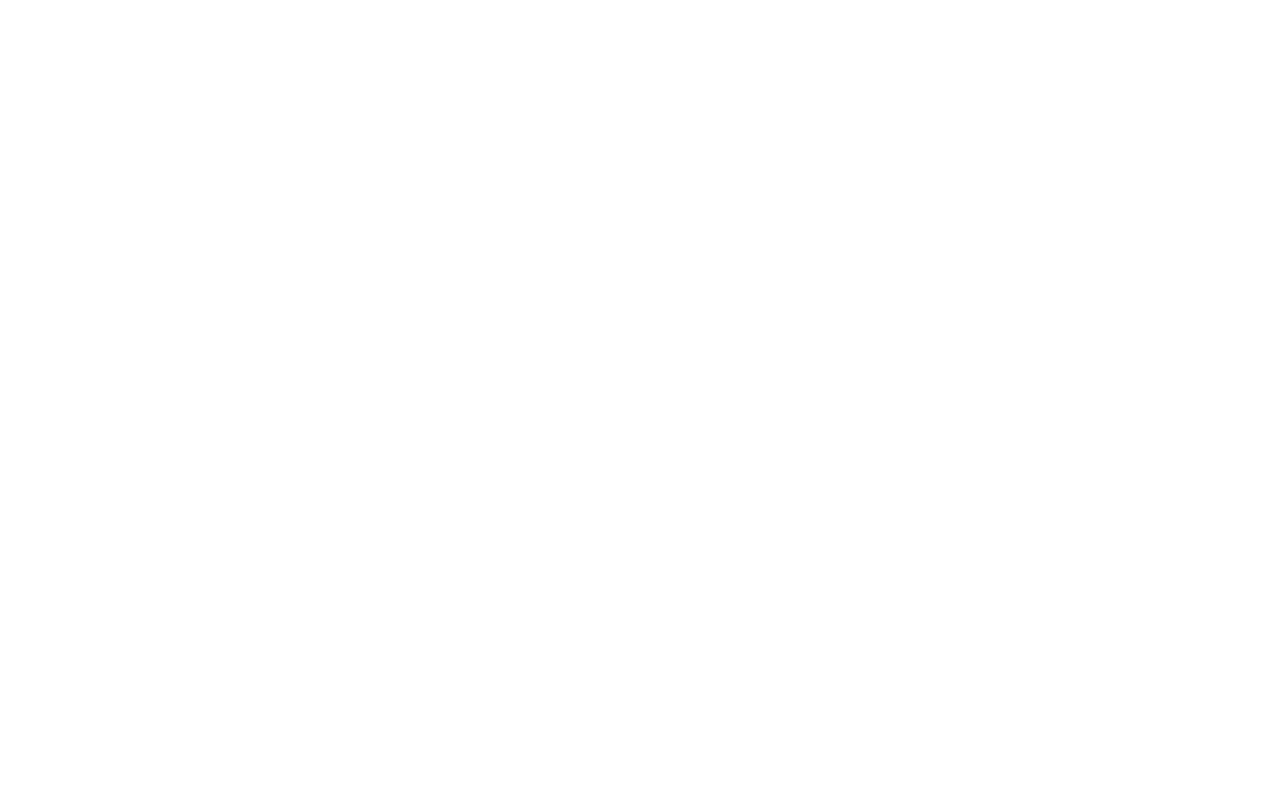
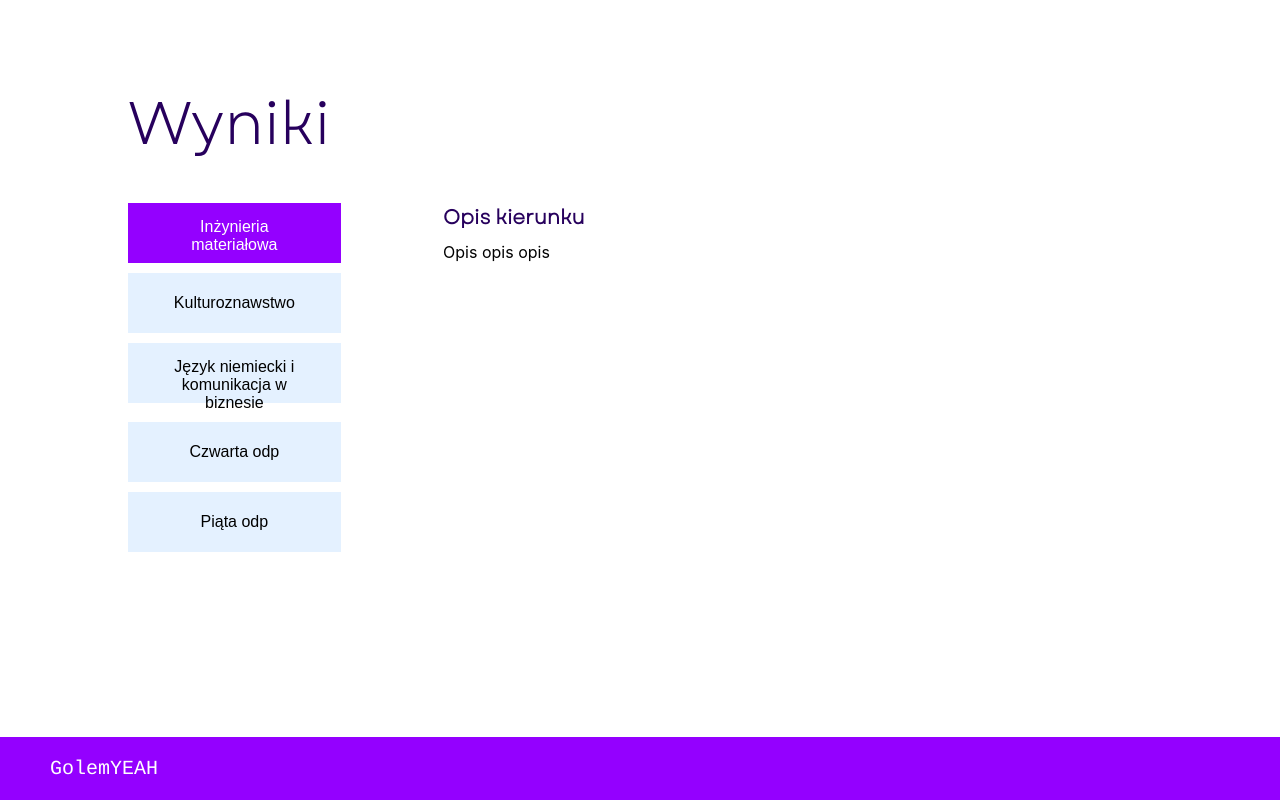
Before and after one commit to JanFidor/GolemYeah, a React (Create React App) app in the folder web_app/frontend/: page /results in a window 1280 px wide. Before the commit this address had no page. Built offline with nearby package versions, Linux system fonts and the light colour scheme.

Commit message:
Add results page

```diff
--- a/web_app/frontend/src/App.js
+++ b/web_app/frontend/src/App.js
@@ -1,6 +1,7 @@
 import './App.css';
 import WelcomeView from './components/welcomeView';
 import UniToolView from "./components/uniToolView";
+import UniToolOutput from "./components/uniToolOutput";
 import { Route, Routes } from "react-router-dom"
 
 function App() {
@@ -8,6 +9,7 @@
     <Routes>
         <Route path="/" element={<WelcomeView/>}/>
         <Route path="/uni-tool" element={<UniToolView/>}/>
+        <Route path="/results" element={<UniToolOutput/>}/>
     </Routes>
   );
 }
--- a/web_app/frontend/src/assets/styles/unitool.css
+++ b/web_app/frontend/src/assets/styles/unitool.css
@@ -1,3 +1,12 @@
+.result-title {
+    color: #27005D;
+    font-size: 60px;
+    font-family: "GaretBook";
+    padding-top: 10vh;
+    text-align: left;
+    padding-bottom: 20px;
+}
+
 .question {
     color: #27005D;
     font-size: 30px;
@@ -46,3 +55,63 @@
     border-radius: 25px;
     margin-left: 10%;
 }
+
+ul {
+    list-style-type: none;
+    padding: 0;
+    width: 30%;
+}
+
+li {
+    padding-bottom: 10px;
+}
+
+.button-tb {
+    background-color: #E4f1FF;
+    color: black;
+    border-radius: 0;
+    height: 60px;
+    width: 100%;
+    margin-left: 0;
+}
+
+.button-tb:hover{
+    background-color: #9400FF;
+    color: white;
+}
+
+.button-tb-on{
+    background-color: #9400FF;
+    color: white;
+    border-radius: 0;
+    height: 60px;
+    width: 100%;
+    margin-left: 0;
+}
+
+table {
+    padding-top: 15px;
+}
+
+.result-desc{
+    height: 100%;
+    width: 100%;
+
+}
+
+.result-div{
+    display: flex;
+}
+
+.desc-title{
+    color: #27005D;
+    font-size: 20px;
+    font-weight: bold;
+    font-family: "GaretBook";
+    text-align: left;
+}
+
+.desc-div{
+    width: 100%;
+    padding-left: 10%;
+}
--- /dev/null
+++ b/web_app/frontend/src/components/resultTable.jsx
@@ -0,0 +1,63 @@
+import '../assets/styles/unitool.css';
+import Footer from "./footer";
+import {useState} from "react";
+
+const ResultTable = () => {
+
+    const [desc, setDesc] = useState('Opis opis opis');
+    const [course, setCourse] = useState('Nazwa kierunku');
+    const[btnClass0, setBtnClass0] = useState("button-tb-on");
+    const [btnClass1, setBtnClass1] = useState("button-tb");
+    const [btnClass2, setBtnClass2] = useState("button-tb");
+    const [btnClass3, setBtnClass3] = useState("button-tb");
+    const[btnClass4, setBtnClass4] = useState("button-tb");
+
+
+    const changeDesc = (index) => { // tutaj dodatkowo powinien sie zmieniac opis po klinieciu
+        setBtnClass0("button-tb");
+        setBtnClass1("button-tb");
+        setBtnClass2("button-tb");
+        setBtnClass3("button-tb");
+        setBtnClass4("button-tb");
+        switch(index) {
+            case 0:
+                setBtnClass0("button-tb-on")
+                break;
+            case 1:
+                setBtnClass1("button-tb-on")
+                break;
+            case 2:
+                setBtnClass2("button-tb-on")
+                break;
+            case 3:
+                setBtnClass3("button-tb-on")
+                break;
+            case 4:
+                setBtnClass4("button-tb-on")
+                break;
+        }
+        setDesc("Inny opis opis opis");
+    }
+
+    return (
+        <div className={"result-div"}>
+            <ul>
+                <li><button onClick={() => changeDesc(0)} className={btnClass0}>Inżynieria materiałowa</button></li>
+                <li><button onClick={() => changeDesc(1)} className={btnClass1}>Kulturoznawstwo</button></li>
+                <li><button onClick={() => changeDesc(2)} className={btnClass2}>Język niemiecki i komunikacja w biznesie</button></li>
+                <li><button onClick={() => changeDesc(3)} className={btnClass3}>Czwarta odp</button></li>
+                <li><button onClick={() => changeDesc(4)} className={btnClass4}>Piąta odp</button></li>
+            </ul>
+            <div className={"desc-div"}>
+            <ul>
+                <li className={"desc-title"}>Opis kierunku</li>
+                <li>
+                    <div className={"result-desc"}>{desc}</div>
+                </li>
+            </ul>
+            </div>
+        </div>
+    )
+}
+
+export default ResultTable;
--- /dev/null
+++ b/web_app/frontend/src/components/uniToolOutput.jsx
@@ -0,0 +1,19 @@
+import '../assets/styles/unitool.css'
+import ResultTable from "./resultTable";
+import Footer from "./footer";
+
+const UniToolOutput = () => {
+    return (
+        <>
+        <div className={"questions-container"}>
+        <div className="result-title">
+            Wyniki
+        </div>
+        <ResultTable/>
+        </div>
+    <Footer/>
+        </>
+    )
+}
+
+export default UniToolOutput;
```
Also changed, not shown: web_app/frontend/src/components/result.jsx (deleted, +0 -15 lines), web_app/frontend/src/assets/styles/result.css (added).
